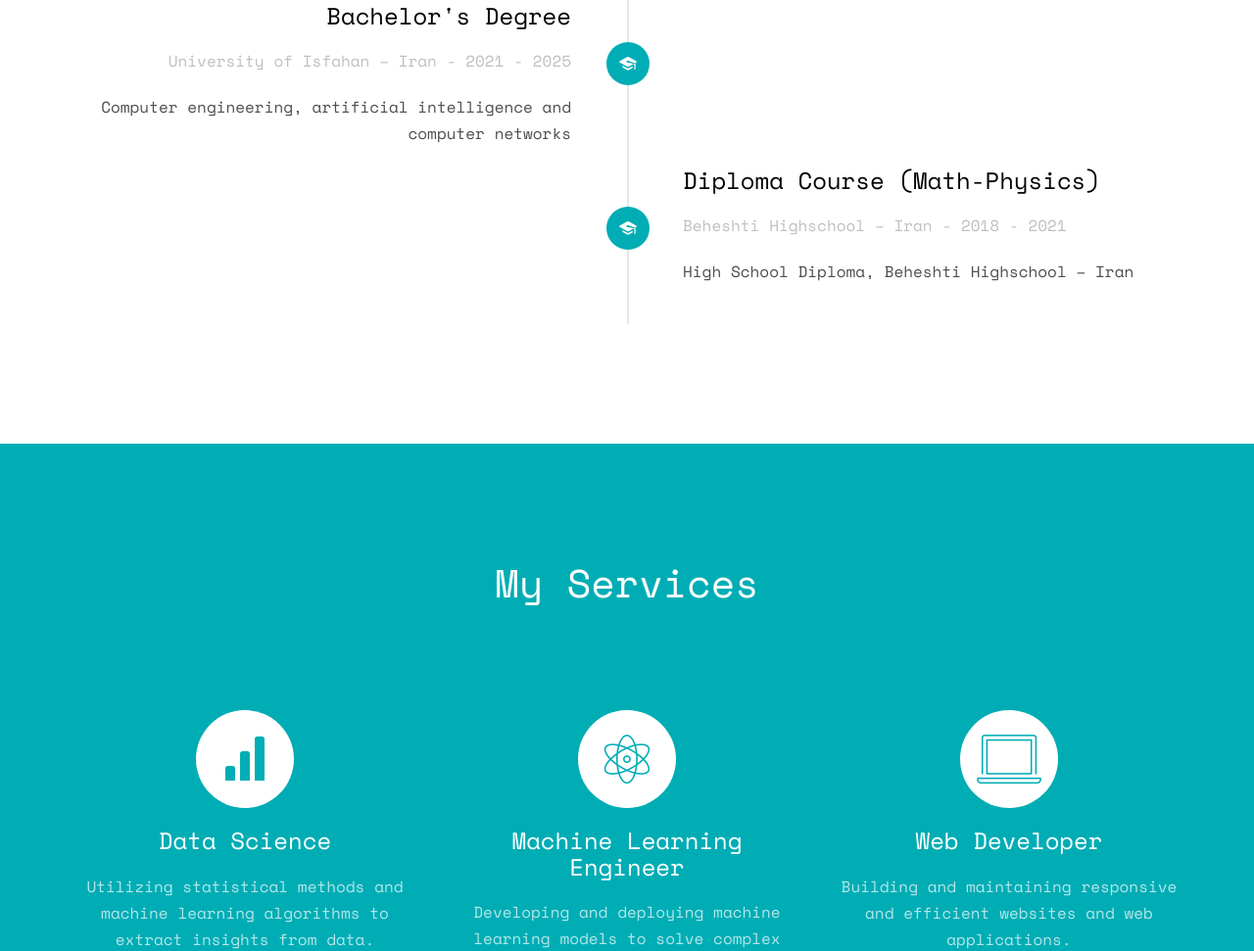
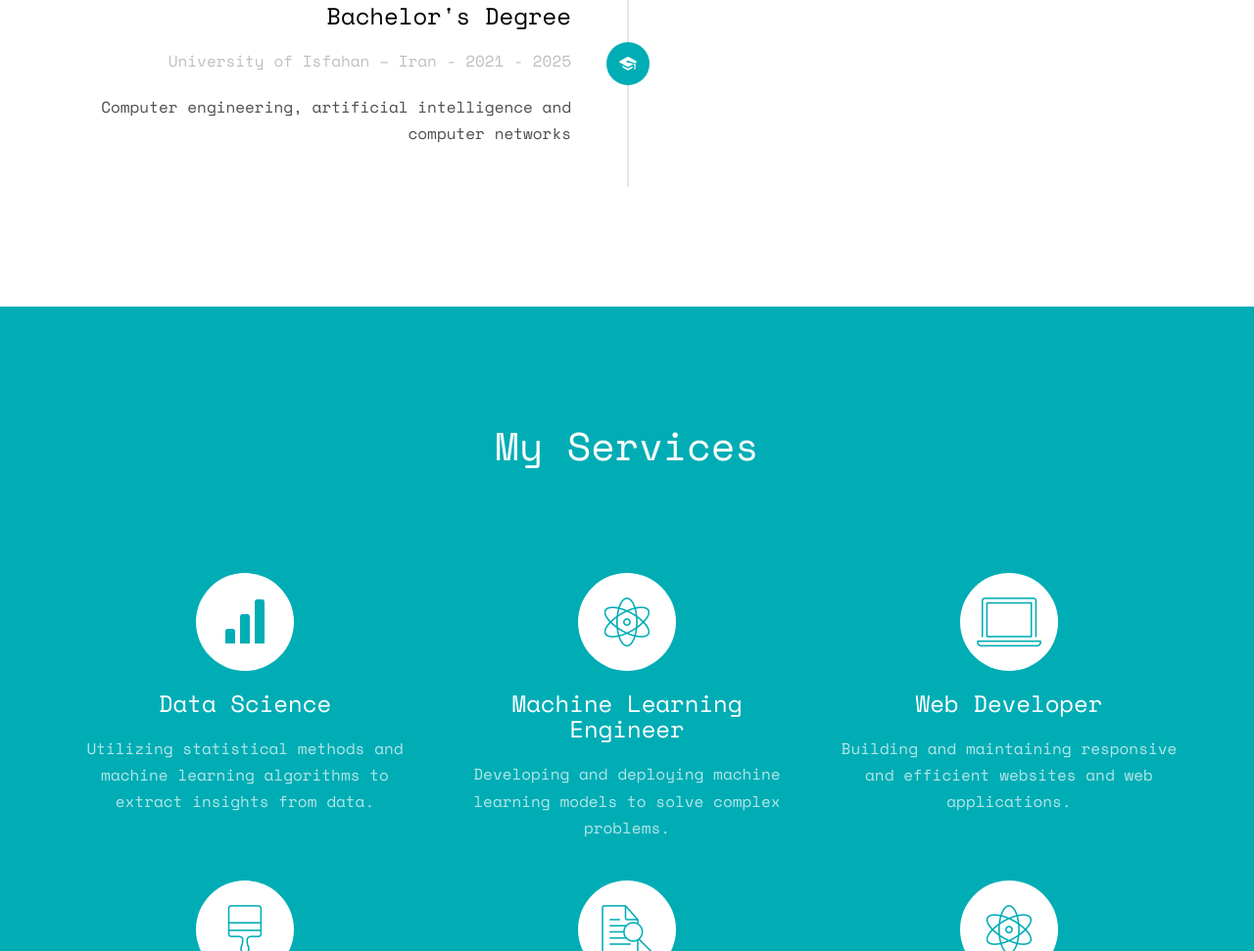
Before and after one commit to alikasiri1/portfolio.github.io, a plain HTML site: page index.html in a window 1280 px wide. Shown: the part 4013-4984 px from the top of the page at 98% size. Drawn offline with nearby package versions, Linux system fonts and the light colour scheme; some packages are replaced by stand-ins of ours; no server answers; files whose address does not match are found by name.

Commit message:
removing highschool

```diff
--- a/index.html
+++ b/index.html
@@ -358,7 +358,7 @@
 								</div>
 							</div>
 						</li>
-						<li class="timeline-inverted animate-box">
+						<!-- <li class="timeline-inverted animate-box">
 							<div class="timeline-badge"><i class="icon-graduation-cap"></i></div>
 							<div class="timeline-panel">
 								<div class="timeline-heading">
@@ -369,7 +369,7 @@
 									<p>High School Diploma, Beheshti Highschool – Iran</p>
 								</div>
 							</div>
-						</li>
+						</li> -->
 						<!-- <li class="animate-box timeline-unverted">
 							<div class="timeline-badge"><i class="icon-graduation-cap"></i></div>
 							<div class="timeline-panel">
```
